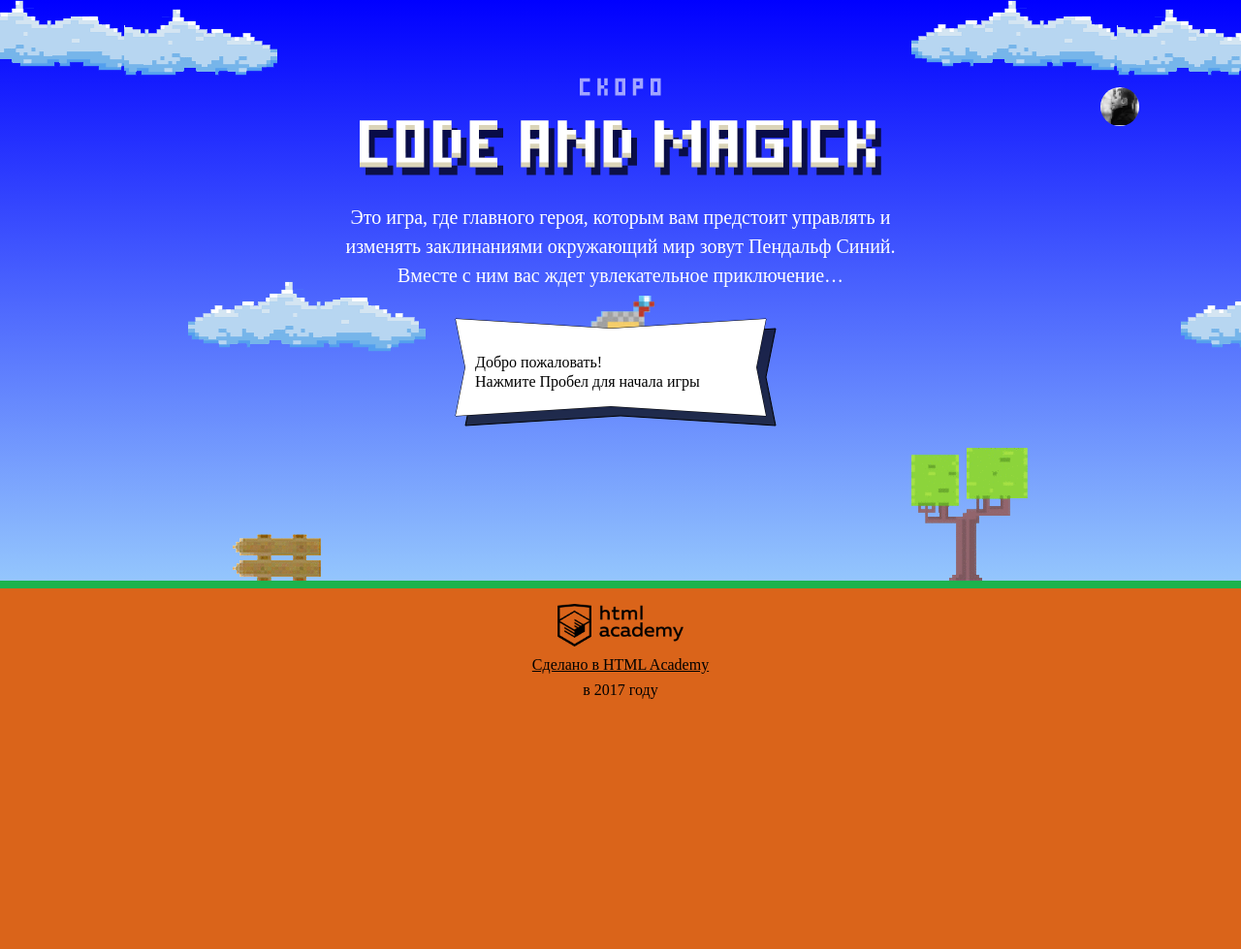
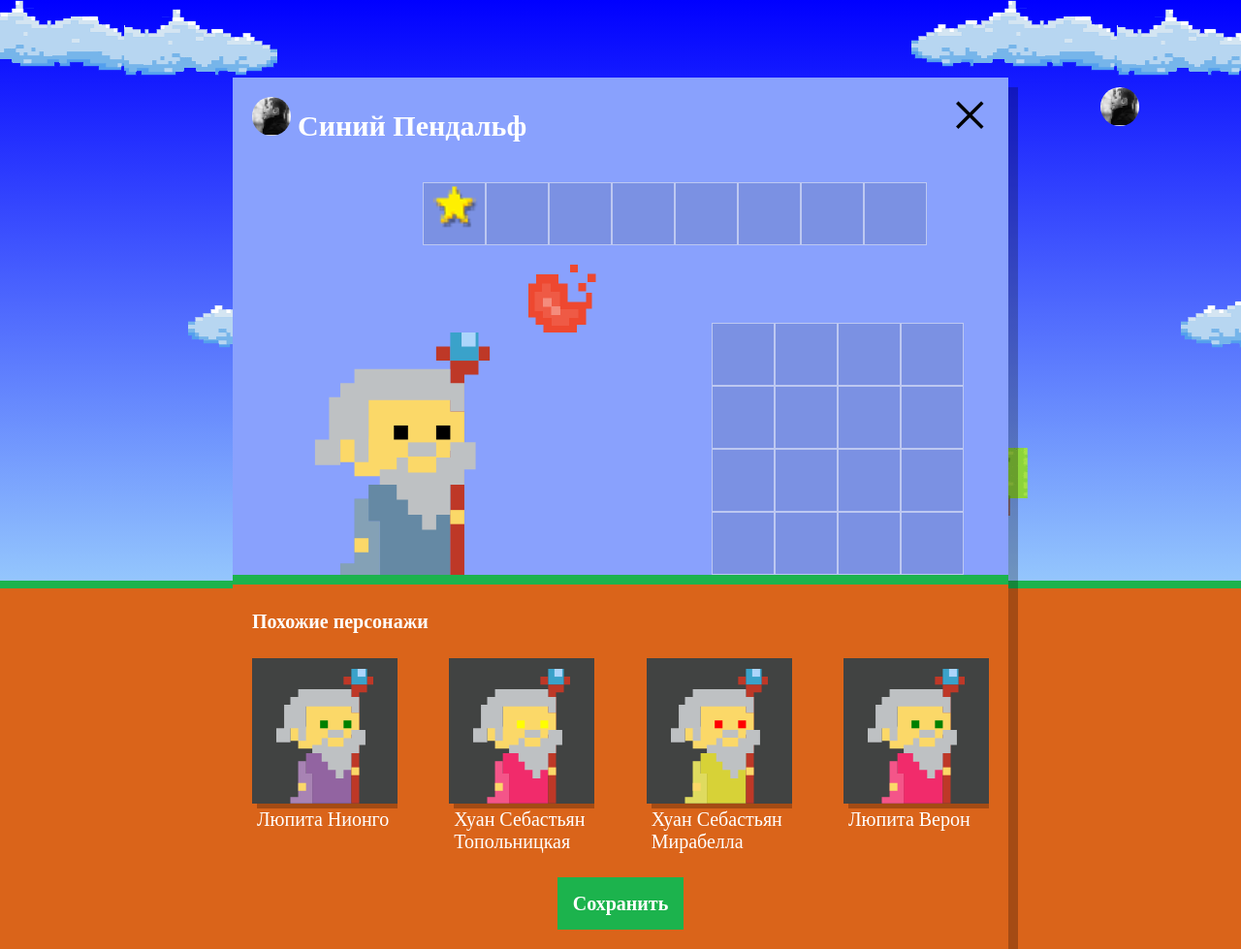
Before and after one commit to mygit84/323577-code-and-magick, a website: page index.html in a window 1280 px wide. Shown: the whole page at 97% size. Before the commit the page ends 800 px from the top, so only its background shows below. Drawn offline with Linux system fonts and the light colour scheme; a web font is replaced by a local one.

Commit message:
Добавила файл работы со всплывающим окном настройки персонажа

```diff
--- a/index.html
+++ b/index.html
@@ -204,7 +204,8 @@ var getWizardY = function(height) {
 };
 
 </script>
-<script src="js/start.js"></script>
+<script src="js/setup.js"></script>
+<script src="js/stat.js"></script>
 <script src="js/game.js"></script>
 
 </body>
--- /dev/null
+++ b/js/setup.js
@@ -0,0 +1,54 @@
+'use strict';
+
+var WIZARD_NAMES = ['Иван', 'Хуан Себастьян', 'Мария', 'Кристоф', 'Виктор', 'Юлия', 'Люпита', 'Вашингтон'];
+var WIZARD_SURNAMES = ['да Марья', 'Верон', 'Мирабелла', 'Вальц', 'Онопко', 'Топольницкая', 'Нионго', 'Ирвинг'];
+var WIZARD_COAT_COLOR = ['rgb(101, 137, 164)', 'rgb(241, 43, 107)', 'rgb(146, 100, 161)', 'rgb(56, 159, 117)', 'rgb(215, 210, 55)', 'rgb(0, 0, 0)'];
+var WIZARD_EYES_COLOR = ['black', 'red', 'blue', 'yellow', 'green'];
+
+var getRandomValue = function (arr) {
+  var rand = Math.floor(Math.random() * arr.length);
+  return arr[rand];
+};
+
+var getWizard = function () {
+  var wizards = [];
+
+  for (var i = 0; i < 4; i++) {
+    var newWizard = {
+      name: getRandomValue(WIZARD_NAMES) + '\n' + getRandomValue(WIZARD_SURNAMES),
+      coatColor: getRandomValue(WIZARD_COAT_COLOR),
+      eyesColor: getRandomValue(WIZARD_EYES_COLOR)
+    };
+    wizards.push(newWizard);
+  }
+  return wizards;
+};
+
+var userDialog = document.querySelector('.setup');
+userDialog.classList.remove('hidden');
+
+var similarListElement = userDialog.querySelector('.setup-similar-list');
+
+var similarWizardTemplate = document.querySelector('#similar-wizard-template')
+    .content
+    .querySelector('.setup-similar-item');
+
+var renderWizard = function (wizard) {
+  var wizardElement = similarWizardTemplate.cloneNode(true);
+
+  wizardElement.querySelector('.setup-similar-label').textContent = wizard.name;
+  wizardElement.querySelector('.wizard-coat').style.fill = wizard.coatColor;
+  wizardElement.querySelector('.wizard-eyes').style.fill = wizard.eyesColor;
+
+  return wizardElement;
+};
+
+var wizards = getWizard();
+
+var fragment = document.createDocumentFragment();
+for (var i = 0; i < wizards.length; i++) {
+  fragment.appendChild(renderWizard(wizards[i]));
+}
+similarListElement.appendChild(fragment);
+
+userDialog.querySelector('.setup-similar').classList.remove('hidden');
--- a/js/start.js
+++ b/js/stat.js
@@ -33,14 +33,17 @@ var getMaxElement = function (arr) {
   return maxElements;
 };
 
-var getColor = function (ctx, playerName) {
+var getColor = function (playerName) {
+  var colorBar;
   var yourName = 'Вы';
+  var saturation = Math.floor(Math.random() * 100);
 
   if (playerName === yourName) {
-    ctx.fillStyle = 'rgba(255, 0, 0, 1)';
+    colorBar = 'rgba(255, 0, 0, 1)';
   } else {
-    ctx.fillStyle = 'hsl(240, ' + Math.floor(Math.random() * 100) + '%, 50%)';
+    colorBar = 'hsl(240, ' + saturation + '%, 50%)';
   }
+  return colorBar;
 };
 
 var renderColumn = function (ctx, x, time, maxTime) {
@@ -69,7 +72,7 @@ window.renderStatistics = function (ctx, names, times) {
     ctx.fillStyle = '#000';
     ctx.fillText(names[i], coordinateX, BASELINE + GAP);
 
-    getColor(ctx, names[i]);
+    ctx.fillStyle = getColor(names[i]);
     renderColumn(ctx, coordinateX, times[i], maxTime);
   }
 };
```
